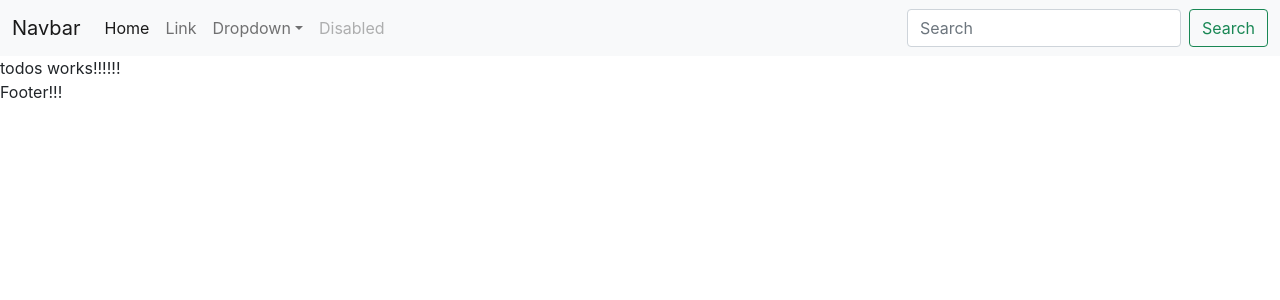
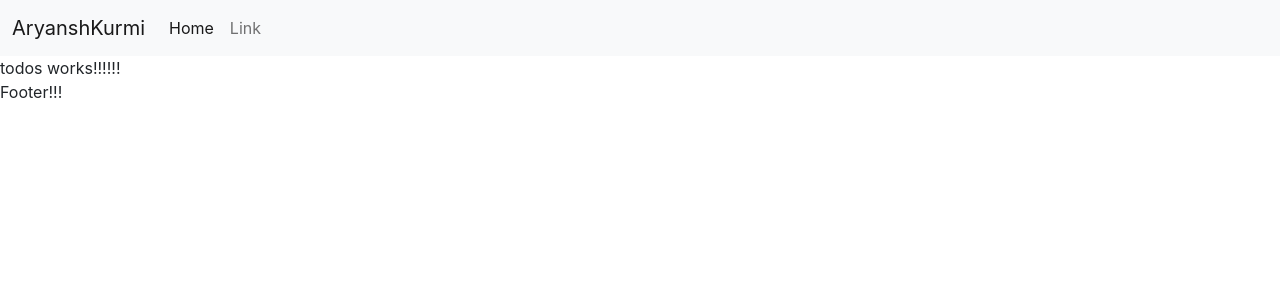
Before and after one commit to arukurmi/To-dos-List, a React (Create React App) app: page / in a window 1280 px wide. Shown: the top 300 px of the page. Built offline with nearby package versions, Linux system fonts and the light colour scheme.

Commit message:
second commit

```diff
--- a/src/App.js
+++ b/src/App.js
@@ -1,4 +1,3 @@
-import logo from './logo.svg';
 import './App.css';
 import Header from "./Components/Header";
 import {Footer} from "./Components/Footer";
@@ -7,7 +6,7 @@ import {ToDos} from "./Components/ToDos";
 function App() {
   return (
     <>
-      <Header/>
+      <Header title="AryanshKurmi" random={false}/>
       <ToDos/>
       <Footer/>
 
--- a/src/Components/Header.js
+++ b/src/Components/Header.js
@@ -1,10 +1,10 @@
 import React from 'react'
 
-export default function Header() {
+export default function Header(props) {
     return (
         <nav className="navbar navbar-expand-lg navbar-light bg-light">
   <div className="container-fluid">
-    <a className="navbar-brand" href="#">Navbar</a>
+    <a className="navbar-brand" href="#">{props.title}</a>
     <button className="navbar-toggler" type="button" data-bs-toggle="collapse" data-bs-target="#navbarSupportedContent" aria-controls="navbarSupportedContent" aria-expanded="false" aria-label="Toggle navigation">
       <span className="navbar-toggler-icon"></span>
     </button>
@@ -16,25 +16,12 @@ export default function Header() {
         <li className="nav-item">
           <a className="nav-link" href="#">Link</a>
         </li>
-        <li className="nav-item dropdown">
-          <a className="nav-link dropdown-toggle" href="#" id="navbarDropdown" role="button" data-bs-toggle="dropdown" aria-expanded="false">
-            Dropdown
-          </a>
-          <ul className="dropdown-menu" aria-labelledby="navbarDropdown">
-            <li><a className="dropdown-item" href="#">Action</a></li>
-            <li><a className="dropdown-item" href="#">Another action</a></li>
-            <li><hr className="dropdown-divider"/></li>
-            <li><a className="dropdown-item" href="#">Something else here</a></li>
-          </ul>
-        </li>
-        <li className="nav-item">
-          <a className="nav-link disabled" href="#" tabindex="-1" aria-disabled="true">Disabled</a>
-        </li>
+
       </ul>
-      <form className="d-flex">
+      { props.random? <form className="d-flex">
         <input className="form-control me-2" type="search" placeholder="Search" aria-label="Search"/>
         <button className="btn btn-outline-success" type="submit">Search</button>
-      </form>
+      </form>: ""}
     </div>
   </div>
 </nav>
```
